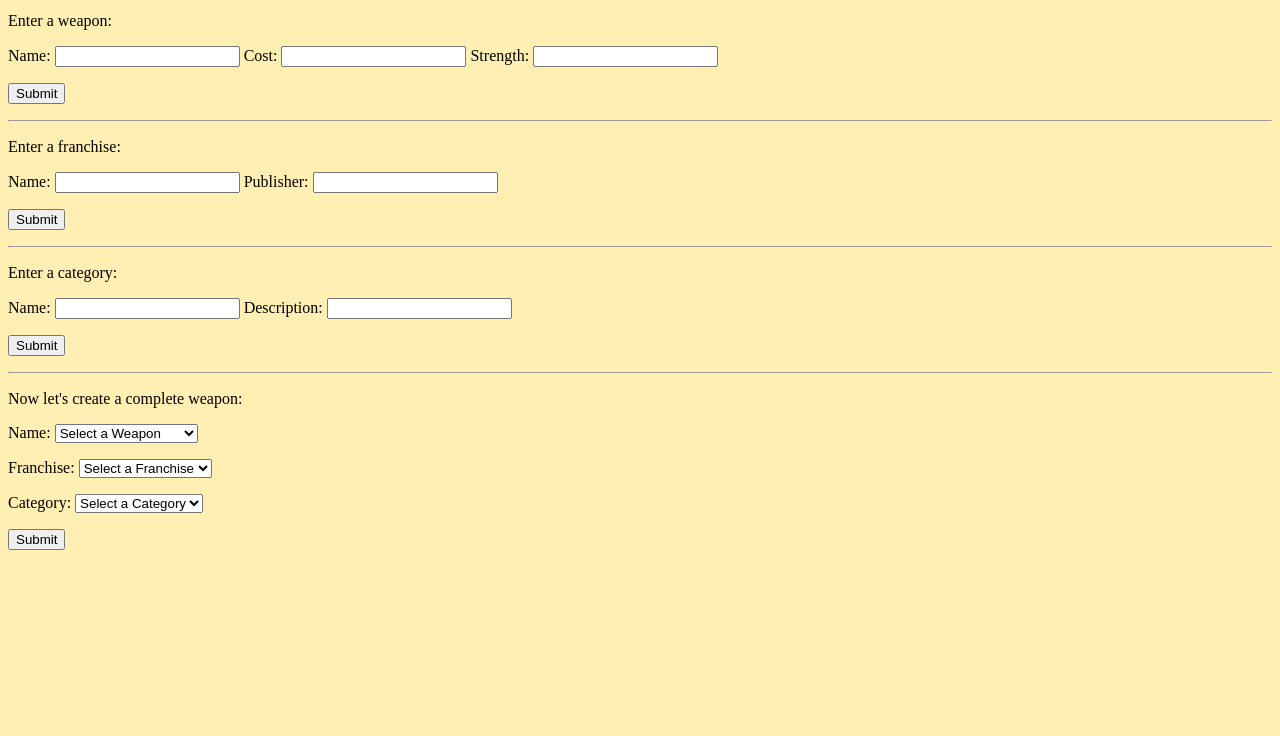
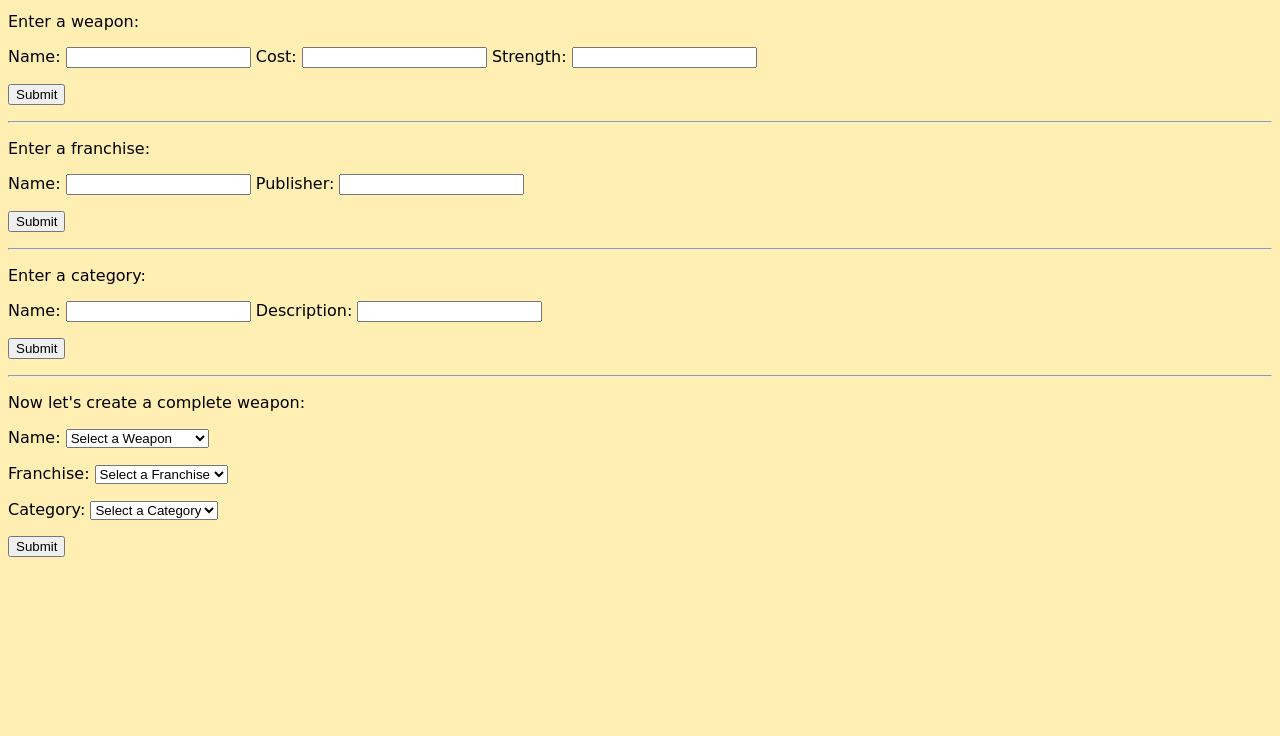
Before and after one commit to RussBus24/capstone-project, a website: page public/index.html in a window 1280 px wide. Shown: the part 64-800 px from the top of the page. Drawn offline with nearby package versions, Linux system fonts and the light colour scheme; files that its build step writes are made by us from their sources.

Commit message:
Added new font

```diff
--- a/css/main.css
+++ b/css/main.css
@@ -4,6 +4,7 @@ html {
 
 body {
 	background-color: #ffefb2;
+	font-family: 'Mirza', cursive;
 }
 
 body > #header {
```
